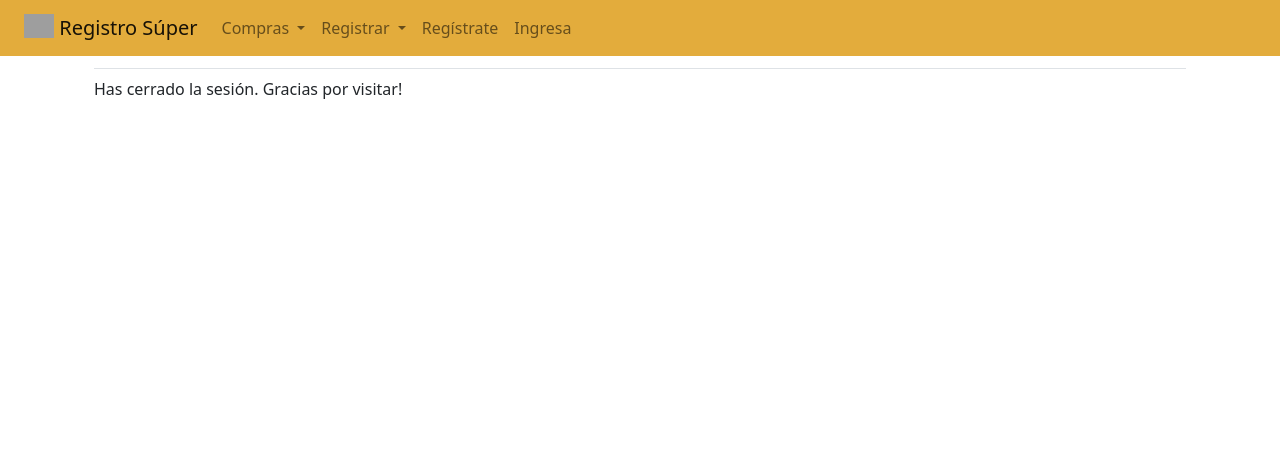
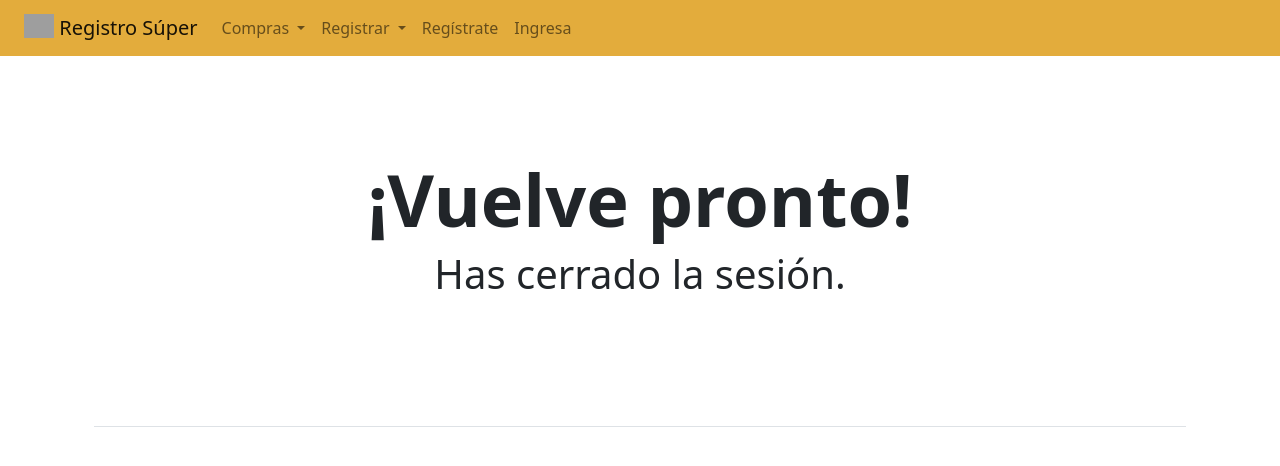
Before and after one commit to LuisMtzGarcia/Grocery_Shopping_Registry, a Django app: a page that uses users/templates/registration/logged_out.html in a window 1280 px wide. Shown: the top 466 px of the page. Run offline with Django 4.2, Linux system fonts and the light colour scheme; some libraries are stand-ins or nearby versions; grey boxes are pictures that could not be loaded.

Commit message:
Styled logged_out page.

```diff
--- a/users/templates/registration/logged_out.html
+++ b/users/templates/registration/logged_out.html
@@ -1,9 +1,14 @@
 {% extends "shopping_registry/base.html" %}
 
-{% block content %}
-
-    <p>
-        Has cerrado la sesión. Gracias por visitar!
-    </p>
-
-{% endblock content %}
+{% block page_header %}
+<div class="px-4 py-5 my-5 text-center">
+    <h1 class="display-2 fw-bold">
+        ¡Vuelve pronto!
+    </h1>
+    <div class="col-lg-6 mx-auto">
+        <p class="display-6 lead mb-4">
+            Has cerrado la sesión.
+        </p>
+    </div>
+</div>
+{% endblock page_header %}
```
